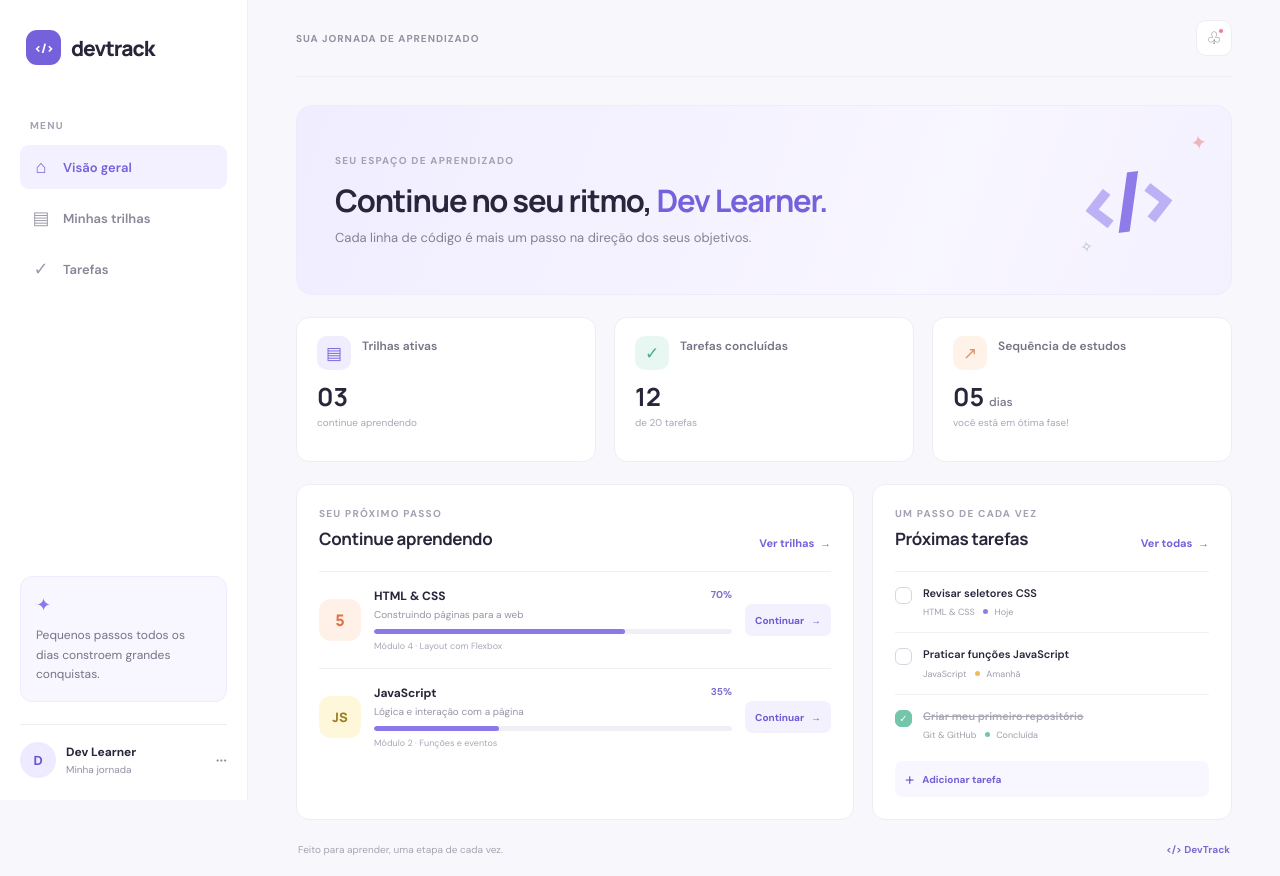
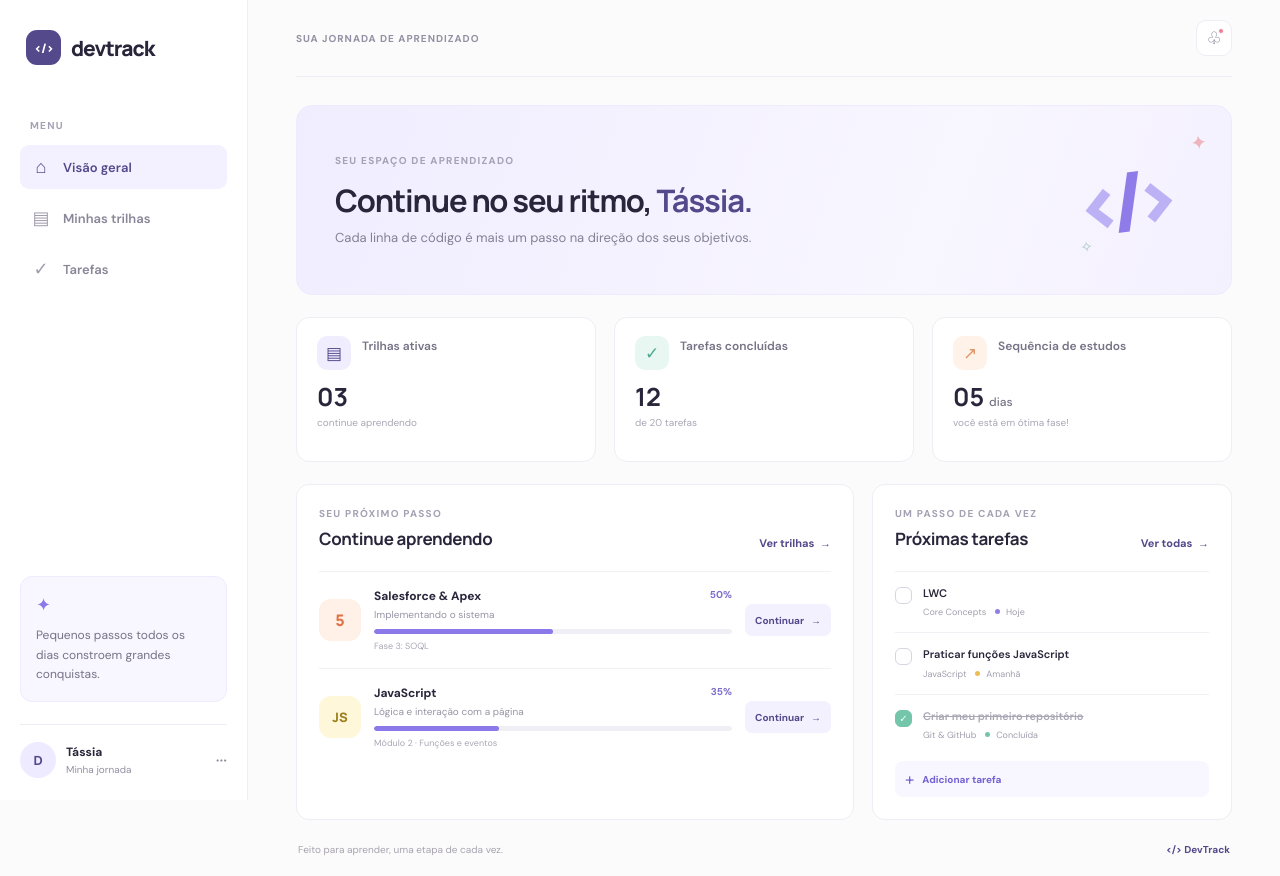
Before and after one commit to tassiabarb/Devtrack, a plain HTML site: page index.html in a window 1280 px wide. Drawn offline with Linux system fonts and the light colour scheme.

Commit message:
feat: personalizar dashboard do DevTrack

```diff
--- a/css/styles.css
+++ b/css/styles.css
@@ -3,13 +3,13 @@
 :root {
   font-family: "DM Sans", sans-serif;
   color: #29263b;
-  background: #f8f8fc;
+  background: #fcfbfb;
   font-synthesis: none;
   text-rendering: optimizeLegibility;
   -webkit-font-smoothing: antialiased;
   -moz-osx-font-smoothing: grayscale;
 
-  --purple: #7561dc;
+  --purple: #53498b;
   --ink: #29263b;
   --muted: #9290a2;
   --line: #eeedf4;
@@ -156,7 +156,7 @@ a {
   width: 36px;
   height: 36px;
   place-items: center;
-  color: #6955cd;
+  color: #53498b;
   background: #eeeaff;
   border-radius: 50%;
   font-size: 13px;
@@ -329,7 +329,7 @@ a {
 }
 
 .stat-icon-purple {
-  color: #7864dc;
+  color: #53498b;
   background: #f0edff;
 }
 
@@ -520,7 +520,7 @@ a {
   align-items: center;
   gap: 7px;
   padding: 0 10px;
-  color: #6f5ad3;
+  color: #53498b;
   background: #f4f1ff;
   border-radius: 7px;
   font-size: 10px;
@@ -629,7 +629,7 @@ a {
 }
 
 .footer-mark {
-  color: #7c6bd1;
+  color: #53498b;
   font-weight: 700;
 }
 
--- a/index.html
+++ b/index.html
@@ -47,7 +47,7 @@
         <div class="profile">
           <div class="avatar" aria-hidden="true">D</div>
           <div>
-            <strong>Dev Learner</strong>
+            <strong>Tássia</strong>
             <span>Minha jornada</span>
           </div>
           <span class="profile-menu" aria-hidden="true">···</span>
@@ -66,7 +66,7 @@
         <section class="welcome" aria-labelledby="welcome-title">
           <div>
             <p class="eyebrow">SEU ESPAÇO DE APRENDIZADO</p>
-            <h1 id="welcome-title">Continue no seu ritmo, <span>Dev Learner.</span></h1>
+            <h1 id="welcome-title">Continue no seu ritmo, <span>Tássia.</span></h1>
             <p class="welcome-copy">
               Cada linha de código é mais um passo na direção dos seus objetivos.
             </p>
@@ -113,14 +113,14 @@
               <div class="track-icon track-icon-html" aria-hidden="true">5</div>
               <div class="track-info">
                 <div class="track-title-row">
-                  <h3>HTML &amp; CSS</h3>
-                  <span class="track-percent">70%</span>
+                  <h3>Salesforce &amp; Apex</h3>
+                  <span class="track-percent">50%</span>
                 </div>
-                <p>Construindo páginas para a web</p>
-                <progress value="70" max="100" aria-label="HTML e CSS: 70% concluído">
-                  70%
+                <p>Implementando o sistema</p>
+                <progress value="50" max="100" aria-label="Salesforce &amp; Apex: 50% concluído">
+                  50%
                 </progress>
-                <span class="track-lesson">Módulo 4 · Layout com Flexbox</span>
+                <span class="track-lesson">Fase 3: SOQL</span>
               </div>
               <a class="continue-button" href="#tarefas">Continuar <span aria-hidden="true">→</span></a>
             </article>
@@ -155,8 +155,8 @@
               <li class="task-item">
                 <span class="task-check" aria-hidden="true"></span>
                 <div>
-                  <strong>Revisar seletores CSS</strong>
-                  <span>HTML &amp; CSS <i class="task-dot dot-purple"></i> Hoje</span>
+                  <strong>LWC</strong>
+                  <span>Core Concepts <i class="task-dot dot-purple"></i> Hoje</span>
                 </div>
               </li>
               <li class="task-item">
```
